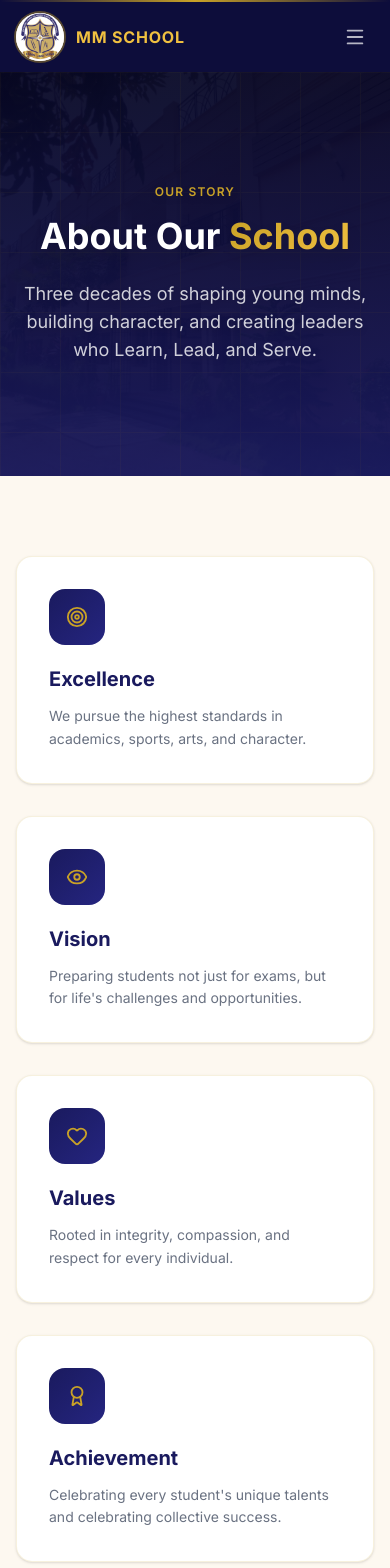
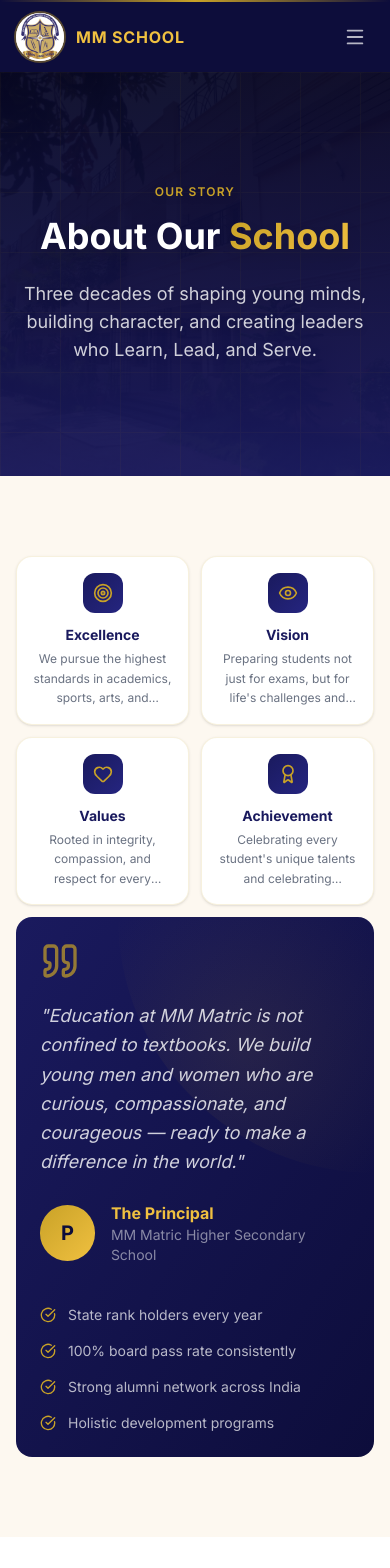
Before and after one commit to kishore2818/mm, a Next.js app: page /about in a window 390 px wide. Shown: the top 1568 px of the page. Built offline with nearby package versions, Linux system fonts and the light colour scheme; a web font is replaced by a local one.

Commit message:
Optimize mobile layout, update streams and library info

```diff
--- a/src/app/about/page.tsx
+++ b/src/app/about/page.tsx
@@ -55,25 +55,25 @@ export default function AboutPage() {
       {/* Mission & Vision */}
       <section className="py-20 bg-[#fdf8f0]">
         <div className="max-w-7xl mx-auto px-4 sm:px-6 lg:px-8">
-          <div className="grid lg:grid-cols-3 gap-8">
+          <div className="grid grid-cols-2 lg:grid-cols-4 gap-3 sm:gap-8">
             {values.map((v, i) => {
               const Icon = v.icon;
               return (
                 <motion.div key={v.title}
                   initial={{ opacity: 0, y: 30 }} whileInView={{ opacity: 1, y: 0 }} viewport={{ once: true }}
                   transition={{ delay: i * 0.1 }}
-                  className="bg-white rounded-2xl p-8 shadow-sm border border-[#c9a227]/15 hover:shadow-xl hover:-translate-y-1 transition-all duration-300 group">
-                  <div className="w-14 h-14 rounded-2xl bg-gradient-to-br from-[#1a1a5e] to-[#252580] flex items-center justify-center mb-5 group-hover:scale-110 transition-transform">
-                    <Icon size={22} className="text-[#c9a227]" />
+                  className="bg-white rounded-2xl p-4 sm:p-8 shadow-sm border border-[#c9a227]/15 hover:shadow-xl hover:-translate-y-1 transition-all duration-300 group flex flex-col items-center sm:items-start text-center sm:text-left">
+                  <div className="w-10 h-10 sm:w-14 sm:h-14 rounded-xl sm:rounded-2xl bg-gradient-to-br from-[#1a1a5e] to-[#252580] flex items-center justify-center mb-3 sm:mb-5 group-hover:scale-110 transition-transform">
+                    <Icon size={20} className="text-[#c9a227]" />
                   </div>
-                  <h3 className="text-xl font-bold text-[#1a1a5e] mb-3">{v.title}</h3>
-                  <p className="text-gray-500 text-sm leading-relaxed">{v.desc}</p>
+                  <h3 className="text-sm sm:text-xl font-bold text-[#1a1a5e] mb-1 sm:mb-3">{v.title}</h3>
+                  <p className="text-gray-500 text-xs sm:text-sm leading-relaxed line-clamp-3 sm:line-clamp-none">{v.desc}</p>
                 </motion.div>
               );
             })}
-            {/* Principal Message card spans full row on lg */}
+            {/* Principal Message card spans full row */}
             <motion.div initial={{ opacity: 0, y: 30 }} whileInView={{ opacity: 1, y: 0 }} viewport={{ once: true }} transition={{ delay: 0.4 }}
-              className="lg:col-span-3 bg-gradient-to-br from-[#1a1a5e] to-[#0d0d3b] rounded-2xl p-10 text-white relative overflow-hidden">
+              className="col-span-2 lg:col-span-4 bg-gradient-to-br from-[#1a1a5e] to-[#0d0d3b] rounded-2xl p-6 sm:p-10 text-white relative overflow-hidden">
               <div className="absolute top-0 right-0 w-64 h-64 rounded-bl-full opacity-10"
                 style={{ background: "radial-gradient(circle, #c9a227, transparent)" }} />
               <div className="grid lg:grid-cols-2 gap-10 items-center relative z-10">
@@ -147,9 +147,9 @@ export default function AboutPage() {
             <div className="w-16 h-1 bg-[#c9a227] mx-auto rounded-full mt-4" />
           </div>
 
-          <div className="grid md:grid-cols-3 gap-8">
+          <div className="flex overflow-x-auto snap-x snap-mandatory md:grid md:grid-cols-3 gap-4 sm:gap-8 pb-4 -mx-4 px-4 sm:mx-0 sm:px-0 sm:pb-0 hide-scrollbar">
             {/* Medical Professionals */}
-            <div className="bg-white p-8 rounded-2xl border border-gray-100 shadow-sm hover:shadow-md transition-all duration-300">
+            <div className="min-w-[85vw] md:min-w-0 snap-center bg-white p-6 sm:p-8 rounded-2xl border border-gray-100 shadow-sm hover:shadow-md transition-all duration-300">
               <div className="w-12 h-12 rounded-xl bg-[#1a1a5e]/5 flex items-center justify-center mb-6 text-[#1a1a5e]">
                 <GraduationCap size={24} />
               </div>
@@ -174,7 +174,7 @@ export default function AboutPage() {
             </div>
 
             {/* Defence Personnel */}
-            <div className="bg-white p-8 rounded-2xl border border-gray-100 shadow-sm hover:shadow-md transition-all duration-300">
+            <div className="min-w-[85vw] md:min-w-0 snap-center bg-white p-6 sm:p-8 rounded-2xl border border-gray-100 shadow-sm hover:shadow-md transition-all duration-300">
               <div className="w-12 h-12 rounded-xl bg-[#c9a227]/10 flex items-center justify-center mb-6 text-[#c9a227]">
                 <Trophy size={24} />
               </div>
@@ -199,7 +199,7 @@ export default function AboutPage() {
             </div>
 
             {/* Global & Engineering Careers */}
-            <div className="bg-white p-8 rounded-2xl border border-gray-100 shadow-sm hover:shadow-md transition-all duration-300">
+            <div className="min-w-[85vw] md:min-w-0 snap-center bg-white p-6 sm:p-8 rounded-2xl border border-gray-100 shadow-sm hover:shadow-md transition-all duration-300">
               <div className="w-12 h-12 rounded-xl bg-[#1a1a5e]/5 flex items-center justify-center mb-6 text-[#1a1a5e]">
                 <Medal size={24} />
               </div>
@@ -253,7 +253,7 @@ export default function AboutPage() {
             </div>
           </div>
 
-          <div className="grid sm:grid-cols-2 lg:grid-cols-3 gap-6">
+          <div className="grid grid-cols-1 sm:grid-cols-2 lg:grid-cols-3 gap-3 sm:gap-6">
             {[
               { year: "2008 & 2009", title: "Best Yoga Training Award", organization: "Swami Vivekananda Kendra" },
               { year: "2010", title: "Outstanding Nurturing in Essay Writing", organization: "LIC" },
@@ -271,7 +271,7 @@ export default function AboutPage() {
                 whileInView={{ opacity: 1, y: 0 }}
                 viewport={{ once: true }}
                 transition={{ duration: 0.4, delay: i * 0.05 }}
-                className="p-6 rounded-2xl bg-[#fdf8f0]/40 border border-[#c9a227]/10 flex flex-col justify-between group hover:border-[#c9a227]/40 hover:bg-[#fdf8f0] transition-all"
+                className="p-4 sm:p-6 rounded-xl sm:rounded-2xl bg-[#fdf8f0]/40 border border-[#c9a227]/10 flex flex-col justify-between group hover:border-[#c9a227]/40 hover:bg-[#fdf8f0] transition-all"
               >
                 <div>
                   <span className="inline-block px-3 py-1 rounded-full bg-[#c9a227]/15 text-[#0d0d3b] text-xs font-bold mb-3">{award.year}</span>
@@ -296,12 +296,12 @@ export default function AboutPage() {
             </p>
           </div>
 
-          <div className="grid md:grid-cols-3 gap-8">
+          <div className="flex overflow-x-auto snap-x snap-mandatory md:grid md:grid-cols-3 gap-4 sm:gap-8 pb-6 -mx-4 px-4 sm:mx-0 sm:px-0 sm:pb-0 hide-scrollbar">
             {/* M.M. Career Guidance Club */}
             <motion.div
               initial={{ opacity: 0, y: 30 }} whileInView={{ opacity: 1, y: 0 }}
               viewport={{ once: true }} transition={{ delay: 0 }}
-              className="bg-white rounded-3xl overflow-hidden border border-[#c9a227]/20 shadow-sm hover:shadow-xl hover:-translate-y-1 transition-all duration-300 group flex flex-col"
+              className="min-w-[85vw] md:min-w-0 snap-center bg-white rounded-3xl overflow-hidden border border-[#c9a227]/20 shadow-sm hover:shadow-xl hover:-translate-y-1 transition-all duration-300 group flex flex-col"
             >
               <div className="flex items-center justify-center py-10 bg-gradient-to-br from-[#e8f8f0] to-[#d0f0e0] relative overflow-hidden">
                 <div className="absolute inset-0 opacity-10" style={{ backgroundImage: "radial-gradient(circle, #00b060 1px, transparent 1px)", backgroundSize: "20px 20px" }} />
@@ -331,7 +331,7 @@ export default function AboutPage() {
             <motion.div
               initial={{ opacity: 0, y: 30 }} whileInView={{ opacity: 1, y: 0 }}
               viewport={{ once: true }} transition={{ delay: 0.1 }}
-              className="bg-white rounded-3xl overflow-hidden border border-[#c9a227]/20 shadow-sm hover:shadow-xl hover:-translate-y-1 transition-all duration-300 group flex flex-col"
+              className="min-w-[85vw] md:min-w-0 snap-center bg-white rounded-3xl overflow-hidden border border-[#c9a227]/20 shadow-sm hover:shadow-xl hover:-translate-y-1 transition-all duration-300 group flex flex-col"
             >
               <div className="flex items-center justify-center py-10 bg-gradient-to-br from-[#fff4e0] to-[#ffe5b0] relative overflow-hidden">
                 <div className="absolute inset-0 opacity-10" style={{ backgroundImage: "radial-gradient(circle, #c9a227 1px, transparent 1px)", backgroundSize: "20px 20px" }} />
@@ -361,7 +361,7 @@ export default function AboutPage() {
             <motion.div
               initial={{ opacity: 0, y: 30 }} whileInView={{ opacity: 1, y: 0 }}
               viewport={{ once: true }} transition={{ delay: 0.2 }}
-              className="bg-white rounded-3xl overflow-hidden border border-[#c9a227]/20 shadow-sm hover:shadow-xl hover:-translate-y-1 transition-all duration-300 group flex flex-col"
+              className="min-w-[85vw] md:min-w-0 snap-center bg-white rounded-3xl overflow-hidden border border-[#c9a227]/20 shadow-sm hover:shadow-xl hover:-translate-y-1 transition-all duration-300 group flex flex-col"
             >
               <div className="flex items-center justify-center py-10 bg-gradient-to-br from-[#edffd0] to-[#d4f7a0] relative overflow-hidden">
                 <div className="absolute inset-0 opacity-10" style={{ backgroundImage: "radial-gradient(circle, #4caf50 1px, transparent 1px)", backgroundSize: "20px 20px" }} />
--- a/src/app/academics/page.tsx
+++ b/src/app/academics/page.tsx
@@ -117,12 +117,12 @@ export default function AcademicsPage() {
               <ul className="space-y-3 text-white/70">
                 <li className="flex items-center gap-2"><div className="w-1.5 h-1.5 rounded-full bg-[#c9a227]" /> Physics, Chemistry, Biology, Maths</li>
                 <li className="flex items-center gap-2"><div className="w-1.5 h-1.5 rounded-full bg-[#c9a227]" /> Physics, Chemistry, Comp Sci, Maths</li>
+                <li className="flex items-center gap-2"><div className="w-1.5 h-1.5 rounded-full bg-[#c9a227]" /> Physics, Chemistry, Biology, Zoology</li>
               </ul>
             </div>
             <div className="bg-white/5 border border-white/10 p-8 rounded-2xl backdrop-blur-sm text-left">
               <h3 className="text-[#f0c040] text-xl font-bold mb-4">Commerce Stream</h3>
               <ul className="space-y-3 text-white/70">
-                <li className="flex items-center gap-2"><div className="w-1.5 h-1.5 rounded-full bg-[#c9a227]" /> Accountancy, Commerce, Economics, Bus. Maths</li>
                 <li className="flex items-center gap-2"><div className="w-1.5 h-1.5 rounded-full bg-[#c9a227]" /> Accountancy, Commerce, Economics, Comp Sci</li>
               </ul>
             </div>
--- a/src/components/home/FacilitiesSection.tsx
+++ b/src/components/home/FacilitiesSection.tsx
@@ -33,8 +33,8 @@ const facilities = [
   },
   {
     icon: BookOpen,
-    title: "AC Library",
-    description: "Fully operational air-conditioned library housing approximately 5,000 reference books.",
+    title: "Library",
+    description: "Fully operational library housing approximately 5,000 reference books.",
     color: "#1a1a5e",
   },
   {
@@ -83,7 +83,7 @@ export default function FacilitiesSection() {
         {/* Real facility photo showcase */}
         <div className="grid md:grid-cols-3 gap-4 mb-14">
           {[
-            { src: "/images/facility-library.jpeg", label: "AC Library", desc: "MM Modern Library — 5,000+ books" },
+            { src: "/images/facility-library.jpeg", label: "Library", desc: "MM Modern Library — 5,000+ books" },
             { src: "/images/facility-kg-classroom.jpeg", label: "KG Classrooms", desc: "Colourful, child-friendly learning spaces" },
             { src: "/images/facility-computer-lab.jpeg", label: "Computer Lab", desc: "Technology-enabled learning" },
           ].map((item, i) => (
```
Also changed, not shown: src/components/layout/Footer.tsx (+5 -5 lines).
